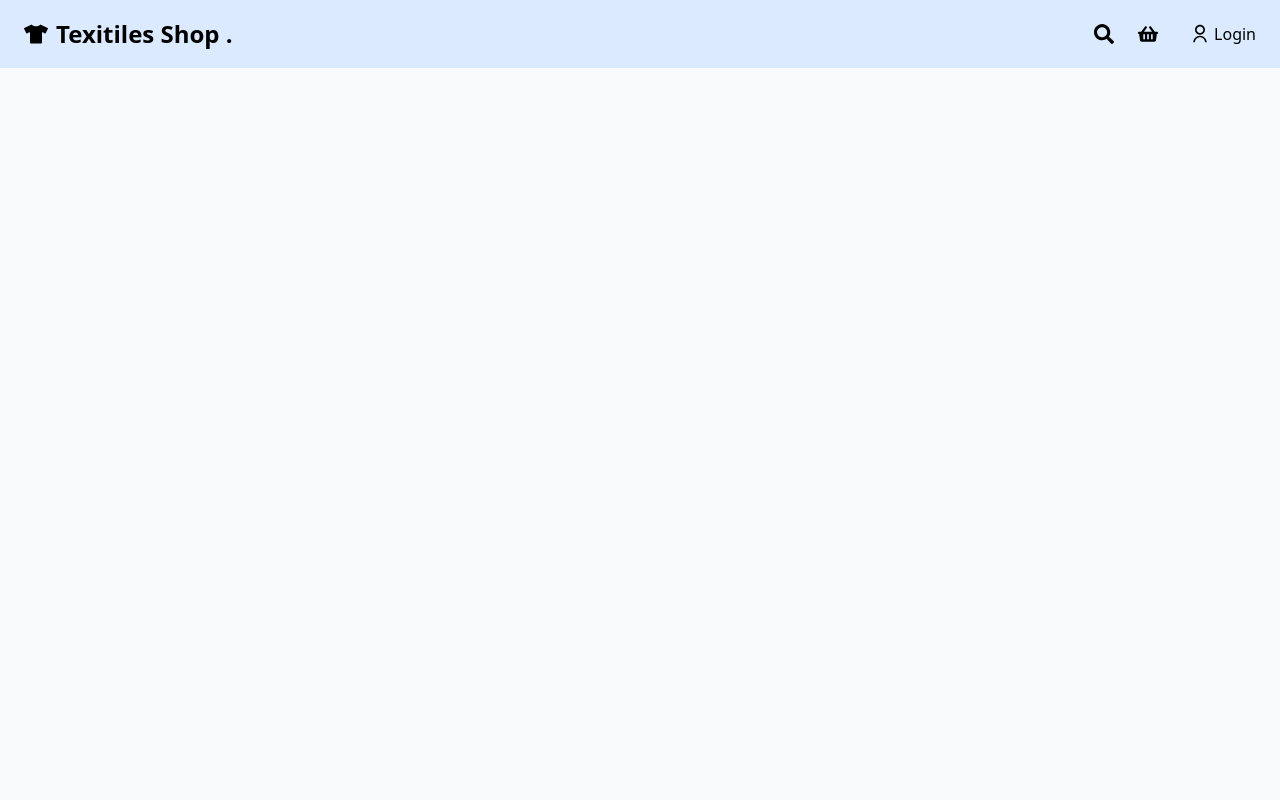
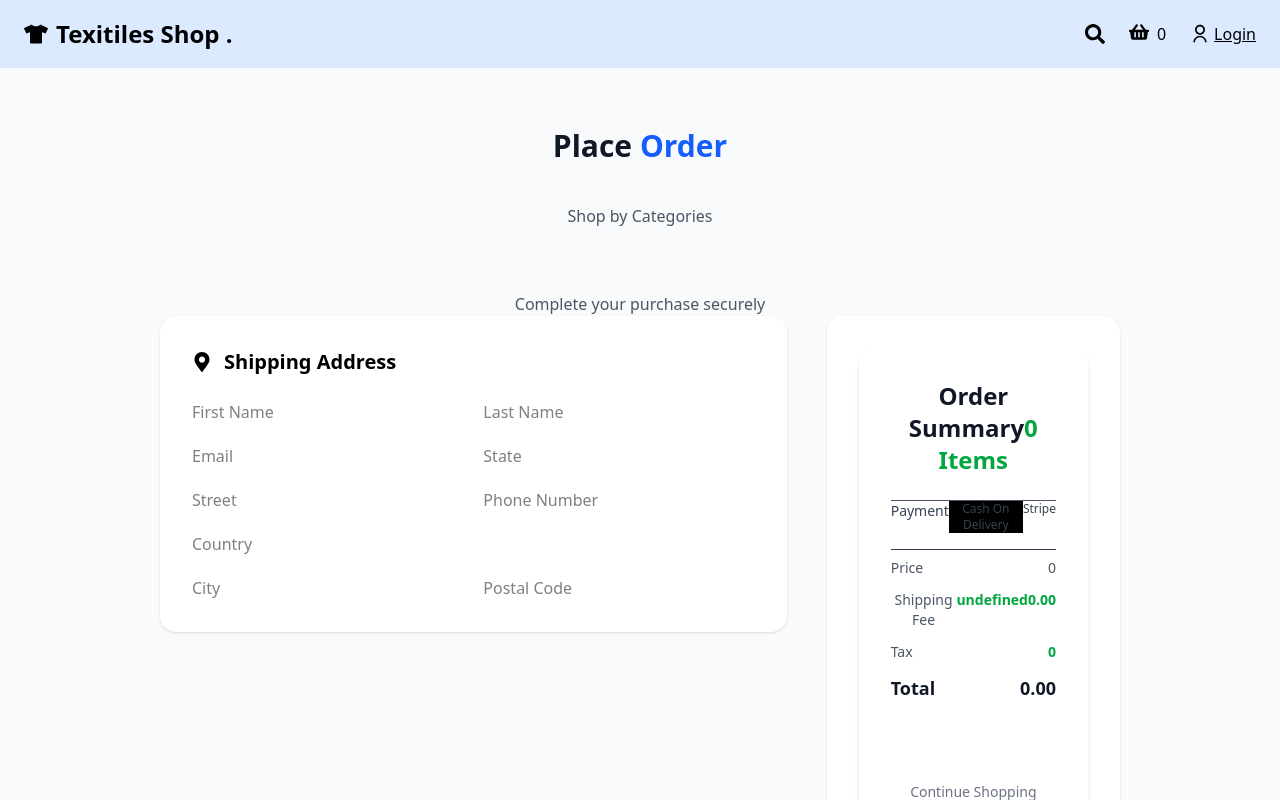
Before and after one commit to SkAbi0910/Textiles_System, a React (Vite) app in the folder client/: page /place_orders in a window 1280 px wide. Shown: the top 800 px of the page. Built offline with nearby package versions, Linux system fonts and the light colour scheme.

Commit message:
Place-Order Page Added

```diff
--- a/client/src/App.jsx
+++ b/client/src/App.jsx
@@ -3,7 +3,7 @@ import { Route,Routes } from 'react-router-dom'
 import Header from './components/Header'
 import Footer from './components/Footer'
 import Home from './pages/Home'
-// import Cart from './pages/Cart'
+import Cart from './pages/Cart'
 import Login from './pages/Login'
 import Register from './pages/Register'
 import DressCollection from './pages/DressCollection'
@@ -28,7 +28,7 @@ function App() {
       <Toaster position='top-left'/>
       <Routes>
         <Route path="/" element={<Home />} />
-        {/* <Route path="cart" element={<Cart />} /> */}
+        <Route path="cart" element={<Cart />} />
         <Route path="login" element={<Login  />} />
         <Route path="register" element={<Register />} />
         <Route path="dresscollection" element={<DressCollection />} />
--- a/client/src/components/CartTotal.jsx
+++ b/client/src/components/CartTotal.jsx
@@ -3,7 +3,7 @@ import { Link, useLocation } from 'react-router-dom';
 import { ShopContext } from '../context/ShopContext';
 
 const CartTotal = ({ method, setMethod }) => {
-  const total = subtotal + shipping + tax;
+
 
   const {currency,getCartAmount,getCartCount,delivery_charges} = useContext(ShopContext)
   const location = useLocation()
@@ -24,8 +24,8 @@ const CartTotal = ({ method, setMethod }) => {
       <div className="space-y-4 text-gray-700 text-sm">
         <div className="flex justify-between">
           <h3>Payment</h3>
-          <div onClick={() => setMethod('COD')} className={`${method === 'COD' ? 'bg-black' : 'bg-white'} cursor-pointer text-xs` }>Cash On Delivery{currency}{subtotal.toFixed(2)}</div>
-          <div onClick={() => setMethod('Stripe')} className={`${method === 'Stripe' ? 'bg-black' : 'bg-white'} cursor-pointer text-xs` }>Stripe{currency}{subtotal.toFixed(2)}</div>
+          <div onClick={() => setMethod('COD')} className={`${method === 'COD' ? 'bg-black' : 'bg-white'} cursor-pointer text-xs` }>Cash On Delivery</div>
+          <div onClick={() => setMethod('Stripe')} className={`${method === 'Stripe' ? 'bg-black' : 'bg-white'} cursor-pointer text-xs` }>Stripe</div>
         </div>
 
 
@@ -33,27 +33,32 @@ const CartTotal = ({ method, setMethod }) => {
 
       </div>
   )}
-  <div className="flex justify-between">
+  <div className="space-y-3">
     <div className="flex justify-between">
       <h4>Price</h4>
       <span>{currency}{getCartAmount()}</span>
     </div>
-        <div>
+    <div className="flex justify-between">
       <h4>Shipping Fee</h4>
-          <span className='text-green-600 font-semibold'>{getCartAmount() === 0 ? 'Rs.00.00' : `${currency}${delivery_charges}.00`}
-          </span></div>
-          <div>
+      <span className='text-green-600 font-semibold'>
+        {getCartAmount() === 0 ? `${currency}0.00` : `${currency}${delivery_charges}.00`}
+      </span>
+    </div>
+    <div className="flex justify-between">
       <h4>Tax</h4>
-          <span className= 'text-green-600 font-semibold'>{currency}{(getCartAmount() *2)/100}
-
-          </span></div>
+      <span className='text-green-600 font-semibold'>
+        {currency}{(getCartAmount() * 2) / 100}
+      </span>
+    </div>
     <div className="flex justify-between text-lg font-bold text-gray-900">
       <span>Total</span>
-          <span>{currency}{getCartAmount() === 0 ? '0.00': getCartAmount() + delivery_charges +(getCartAmount() *2 )/100}</span>
+      <span>
+        {currency}{getCartAmount() === 0 ? '0.00' : getCartAmount() + delivery_charges + (getCartAmount() * 2) / 100}
+      </span>
     </div>
   </div>
       <Link
-        to="/placeorder"
+        to="/place_orders"
         className="block mt-6 text-center bg-tertiary text-white py-3 rounded-xl font-semibold hover:opacity-90 transition"
       >
         Proceed to Checkout
--- a/client/src/components/Header.jsx
+++ b/client/src/components/Header.jsx
@@ -63,7 +63,7 @@ const Header = () => {
           </>
           <div onClick={() => navigate('/cart')} className='relative flex cursor-pointer'>
             <FaShoppingBasket className='text-xl' />
-            <label className='ml-2'>{getCartCount}</label>
+            <label className='ml-2'>{getCartCount()}</label>
             {/* {cartCount > 0 && (
             <span className='absolute -top-2 -right-2 bg-red-600 text-white rounded-full text-xs w-5 h-5 flex items-center justify-center'>{cartCount}</span>
           )} */}
@@ -76,8 +76,9 @@ const Header = () => {
               </div>
 
             ) : (
-              <button onClick={() => setShowUserLogin(true)} className="relative z-50 flex items-center gap-1">
-                <RiUserLine className='text-xl' />Login
+              <button onClick={() => navigate('/login')} className="relative z-50 flex items-center gap-1 cursor-pointer">
+                <RiUserLine className='text-xl' />
+                <span className="underline">Login</span>
               </button>
             )}
 
--- a/client/src/context/ShopContext.jsx
+++ b/client/src/context/ShopContext.jsx
@@ -33,14 +33,14 @@ const ShopContextProvider = ({ children }) => {
         fetchProducts()
     }, []);
 
-    const getCartCount = async() => {
-      let count =0
-      for(const itemId in cartItems){
-        for(const size in cartItems[itemId]){
-          count+=cartItems[itemId][size]
+    const getCartCount = () => {
+      let count = 0;
+      for (const itemId in cartItems) {
+        for (const size in cartItems[itemId]) {
+          count += cartItems[itemId][size];
         }
       }
-      return count
+      return count;
     }
 
 const updateQuantity = async(itemId,size,quantity) => {
@@ -50,16 +50,16 @@ const updateQuantity = async(itemId,size,quantity) => {
  toast.success('Cart Updated')
 }
 
-    const getCartAmount = async() =>{
-      let total =0
-      for(const itemId in cartItems){
-        const product =products.find((p) => p._id === itemId)
-        if(!product) continue
-        for(const size in cartItems[itemId]){
-          total+=product.offerPrice * cartItems[itemId][size]
+    const getCartAmount = () => {
+      let total = 0;
+      for (const itemId in cartItems) {
+        const product = products.find((p) => p._id === itemId);
+        if (!product) continue;
+        for (const size in cartItems[itemId]) {
+          total += product.offerPrice * cartItems[itemId][size];
         }
       }
-      return total
+      return total;
     }
 
     const value =
--- a/client/src/pages/Cart.jsx
+++ b/client/src/pages/Cart.jsx
@@ -19,7 +19,7 @@ const Cart = () => {
     const decrement = (id, size) => {
         const currQuantity = cartItems[id][size]
         if (currQuantity > 1) {
-            updateQuantity(id, size, currQuantitiy - 1)
+            updateQuantity(id, size, currQuantity - 1)
         }
     }
 
--- a/client/src/pages/PlaceOrder.jsx
+++ b/client/src/pages/PlaceOrder.jsx
@@ -1,14 +1,40 @@
-import React, { useContext } from "react";
+import React, { useContext, useState } from "react";
 import { FaMapMarkerAlt, FaCreditCard, FaMoneyBillWave } from "react-icons/fa";
 import { ShopContext } from "../context/ShopContext";
+import CartTotal from '../components/CartTotal'
+import Title from '../components/Title'
 
 const PlaceOrder = () => {
 
-  const {navigate} =useContext(ShopContext)
+  const {navigate,products,cartItems,setCartItems} =useContext(ShopContext)
+  const [method , setMethod] = useState("COD")
+  const [formData, setFormData] = useState({
+    firstName:"",
+    lastName:"",
+    email:"",
+    street:"",
+    city:"",
+    state:"",
+    zipCode:"",
+    country:"",
+    phone:""
+  })
+
+  const onChangeHandler =(e) => {
+    const name = e.target.name
+    const value = e.target.value
+
+    setFormData((data)=> ({...data,[name]:value}))
+  }
+
+const onSubmitHandler = (e) => {
+  e.preventDefault()
+}
+
   return (
     <div className="bg-gray-50 min-h-screen py-16 px-4 md:px-12 lg:px-20">
-    {/* <form>
-    <div className="bg-gray-50 min-h-screen py-16 px-4 md:px-12 lg:px-20">
+     <form onSubmit={onSubmitHandler}>
+   <div className="bg-gray-50 min-h-screen py-16 px-4 md:px-12 lg:px-20">
 
 
       <div className="text-center mb-14">
@@ -22,7 +48,7 @@ const PlaceOrder = () => {
       <div className="grid grid-cols-1 lg:grid-cols-3 gap-10 max-w-7xl mx-auto">
 
 
-        <div className="lg:col-span-2 space-y-8">
+       <div className="lg:col-span-2 space-y-8">
 
 
           <div className="bg-white rounded-2xl shadow-sm p-8">
@@ -32,59 +58,28 @@ const PlaceOrder = () => {
             </h3>
 
             <div className="grid grid-cols-1 md:grid-cols-2 gap-5">
-              <input type="text" placeholder="Full Name" className="input" />
-              <input type="text" placeholder="Phone Number" className="input" />
-              <input type="text" placeholder="Street Address" className="input md:col-span-2" />
-              <input type="text" placeholder="City" className="input" />
-              <input type="text" placeholder="Postal Code" className="input" />
+              <input onChange={onChangeHandler} value={formData.firstName} type="text" placeholder="First Name" className="input" required/>
+              <input onChange={onChangeHandler} value={formData.lastName} type="text" placeholder="Last Name" className="input" required/>
+              <input onChange={onChangeHandler} value={formData.email} type="email" placeholder="Email" className="input" />
+              <input onChange={onChangeHandler} value={formData.state} type="text" placeholder="State" className="input" required/>
+              <input onChange={onChangeHandler} value={formData.street} type="text" placeholder="Street" className="input" required/>
+              <input onChange={onChangeHandler} value={formData.phone} type="tel"  placeholder="Phone Number" className="input" required/>
+              <input onChange={onChangeHandler}  value={formData.country} type="text" placeholder="Country" className="input md:col-span-2" required />
+              <input onChange={onChangeHandler}  value={formData.city} type="text"  placeholder="City" className="input" required/>
+              <input onChange={onChangeHandler}  value={formData.zipCode} type="text" placeholder="Postal Code" className="input" required />
             </div>
           </div>
 
 
-          <div className="bg-white rounded-2xl shadow-sm p-8">
-            <h3 className="text-xl font-semibold mb-6 flex items-center gap-3">
-              <FaCreditCard className="text-tertiary" />
-              Payment Method
-            </h3>
 
-            <div className="space-y-4">
-              <label className="flex items-center gap-3 cursor-pointer">
-                <input type="radio" name="payment" defaultChecked />
-                <span className="flex items-center gap-2">
-                  <FaMoneyBillWave /> Cash on Delivery
-                </span>
-              </label>
-
-              <label className="flex items-center gap-3 cursor-pointer opacity-60">
-                <input type="radio" name="payment" disabled />
-                Credit / Debit Card (Coming Soon)
-              </label>
-            </div>
-          </div>
         </div>
 
         <div className="bg-white rounded-2xl shadow-sm p-8 h-fit">
-          <h3 className="text-xl font-semibold mb-6">Order Summary</h3>
+
 
           <div className="space-y-4 text-sm text-gray-600">
-            <div className="flex justify-between">
-              <span>Subtotal</span>
-              <span>₹3,999.00</span>
-            </div>
-            <div className="flex justify-between">
-              <span>Shipping</span>
-              <span className="text-green-600">Free</span>
-            </div>
-            <div className="flex justify-between">
-              <span>Tax</span>
-              <span>₹0.00</span>
-            </div>
-            <hr />
-            <div className="flex justify-between text-lg font-bold text-gray-900">
-              <span>Total</span>
-              <span>₹3,999.00</span>
-            </div>
-          </div>
+        <CartTotal method={method} setMethod={setMethod}/>
+
 
           <button className="w-full mt-8 bg-tertiary text-white py-3 rounded-xl font-semibold hover:opacity-90 transition">
             Confirm & Place Order
@@ -92,10 +87,12 @@ const PlaceOrder = () => {
 
           <p className="text-xs text-gray-500 text-center mt-4">
             By placing your order, you agree to our Terms & Conditions
-          </p>
+          </p> </div>
+          </div>
+          </div>
         </div>
       </div>
-      </form> */}
+      </form>
     </div>
   );
 };
--- a/client/src/pages/Register.jsx
+++ b/client/src/pages/Register.jsx
@@ -4,18 +4,25 @@ import { ShopContext } from '../context/ShopContext';
 const Register = () => {
   const {navigate} = useContext(ShopContext);
 
-const [name,setName]= useState("")
-const [email,setEmail]= useState("")
- const [password,setPassword]=useState("")
+  const [name,setName]= useState("")
+  const [email,setEmail]= useState("")
+  const [password,setPassword]=useState("")
+
+  const onSubmitHandler = (e) => {
+    e.preventDefault();
+
+    navigate('/login');
+  }
+
   return (
-    <div onSubmit={() => setShowUserLogin(false)} className='min-h-screen flex items-center justify-center bg-gray-100'>
+    <div className='min-h-screen flex items-center justify-center bg-gray-100'>
       <form onSubmit={onSubmitHandler} onClick={(e) => e.stopPropagation()} className='bg-blue-200 p-8 rounded-xl shadow-lg w-96'>
         <h2 className='text-2xl font-bold text-center mb-4'>Register Now</h2>
 
 
-        <input value={name} onChange={(e) => setName(e.target.value)} className='w-full px-4 py-2 border rounded-lg mb-3 focus:outline-none focus:ring-2 focus:ring-blue-400' type='text' placeholder='Name' name={name} required/>
-        <input value={email} onChange={(e) => setEmail(e.target.value)} className='w-full px-4 py-2 border rounded-lg mb-3 focus:outline-none focus:ring-2 focus:ring-blue-400' type='email' placeholder='Email' name={email} required/>
-        <input value={password} onChange={(e) => setPassword(e.target.value)} className='w-full px-4 py-2 border rounded-lg mb-3 focus:outline-none focus:ring-2 focus:ring-blue-400' type='password' placeholder='Password' name={password} required/>
+        <input value={name} onChange={(e) => setName(e.target.value)} className='w-full px-4 py-2 border rounded-lg mb-3 focus:outline-none focus:ring-2 focus:ring-blue-400' type='text' placeholder='Name' name="name" required/>
+        <input value={email} onChange={(e) => setEmail(e.target.value)} className='w-full px-4 py-2 border rounded-lg mb-3 focus:outline-none focus:ring-2 focus:ring-blue-400' type='email' placeholder='Email' name="email" required/>
+        <input value={password} onChange={(e) => setPassword(e.target.value)} className='w-full px-4 py-2 border rounded-lg mb-3 focus:outline-none focus:ring-2 focus:ring-blue-400' type='password' placeholder='Password' name="password" required/>
         <button className='w-full bg-blue-600 text-white py-2 rounded-lg hover:bg-blue-700 transition transform duration-300 ease-in-out mt-4' type='submit'>Register</button>
         <p className='text-sm text-center mt-4'>Already have an account? <span className='text-blue-600 cursor-pointer' onClick = {() => navigate("/login")}>Login</span></p>
       </form>
```
Also changed, not shown: client/src/components/DressFeature.jsx (+23 -56 lines), client/src/components/Navbar.jsx (+4 -4 lines). Lines whose indentation alone changed are shown as unchanged.
